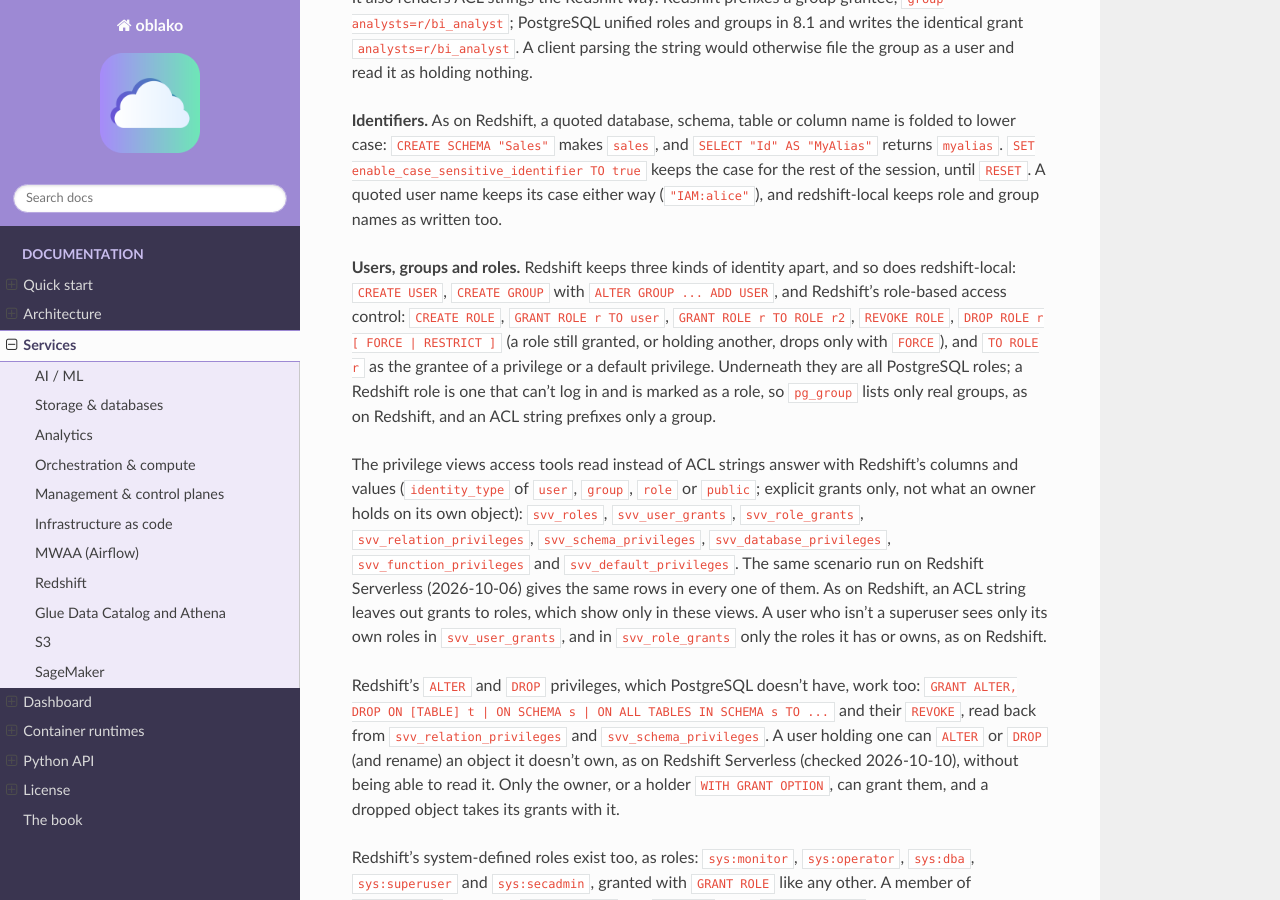
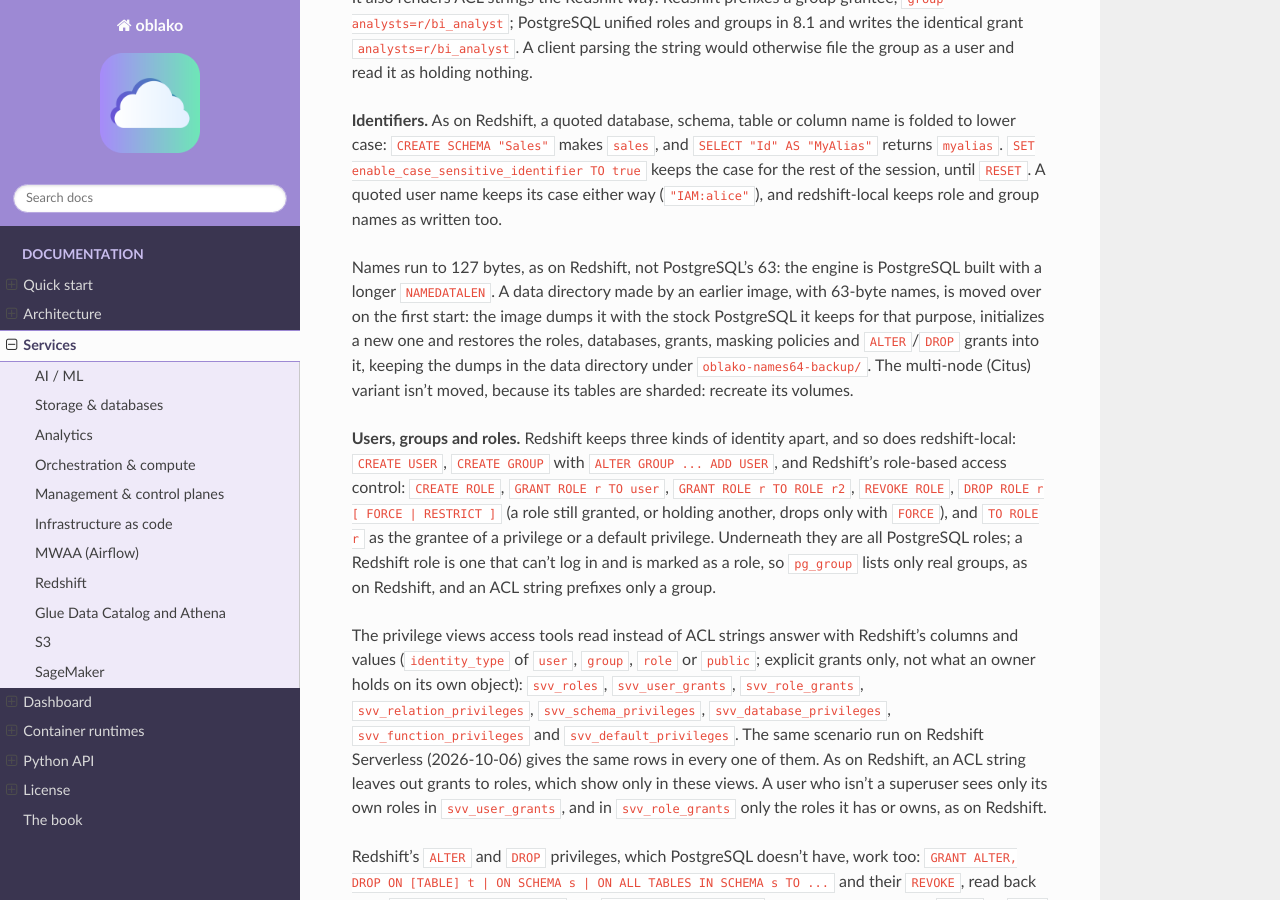
Before and after one commit to almostly/oblako, a Sphinx documentation site: the page built from docs/services.md, in a window 1280 px wide and 900 px high, scrolled down 5037 px. Built offline with Sphinx 7.4.7 and the Read the Docs theme 3.1.0, drawn with Linux system fonts in a browser that asks for light colours.

Commit message:
Redshift(+): names run to 127 bytes as on Redshift, the engine built with NAMEDATALEN 128; a data directory with 63-byte names is dumped and restored on first start

```diff
--- a/docs/services.md
+++ b/docs/services.md
@@ -200,6 +200,15 @@ AS "MyAlias"` returns `myalias`. `SET enable_case_sensitive_identifier TO true`
 keeps the case for the rest of the session, until `RESET`. A quoted user name
 keeps its case either way (`"IAM:alice"`), and redshift-local keeps role and group
 names as written too.
+
+Names run to 127 bytes, as on Redshift, not PostgreSQL's 63: the engine is
+PostgreSQL built with a longer `NAMEDATALEN`. A data directory made by an earlier
+image, with 63-byte names, is moved over on the first start: the image dumps it with
+the stock PostgreSQL it keeps for that purpose, initializes a new one and restores
+the roles, databases, grants, masking policies and `ALTER`/`DROP` grants into it,
+keeping the dumps in the data directory under `oblako-names64-backup/`. The
+multi-node (Citus) variant isn't moved, because its tables are sharded: recreate
+its volumes.
 
 **Users, groups and roles.** Redshift keeps three kinds of identity apart, and so
 does redshift-local: `CREATE USER`, `CREATE GROUP` with `ALTER GROUP ... ADD USER`,
```
Also changed, not shown: 6 other files.
